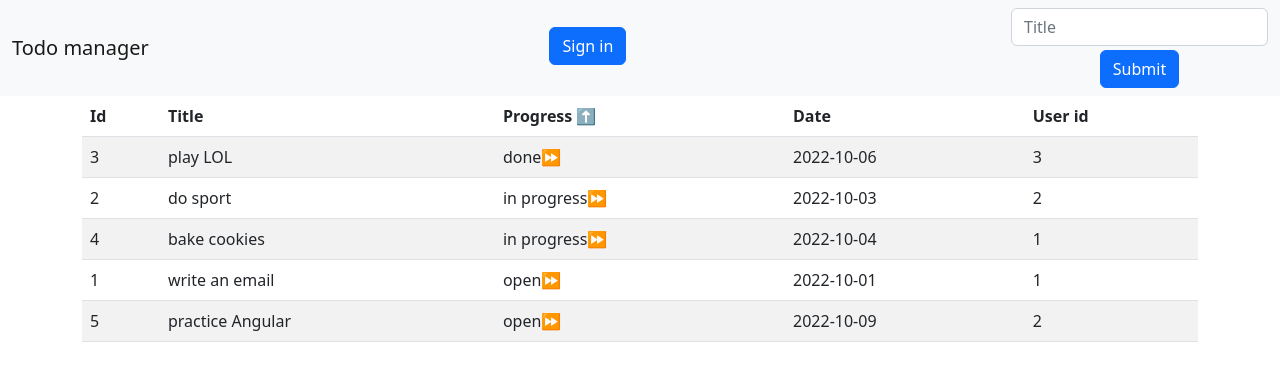
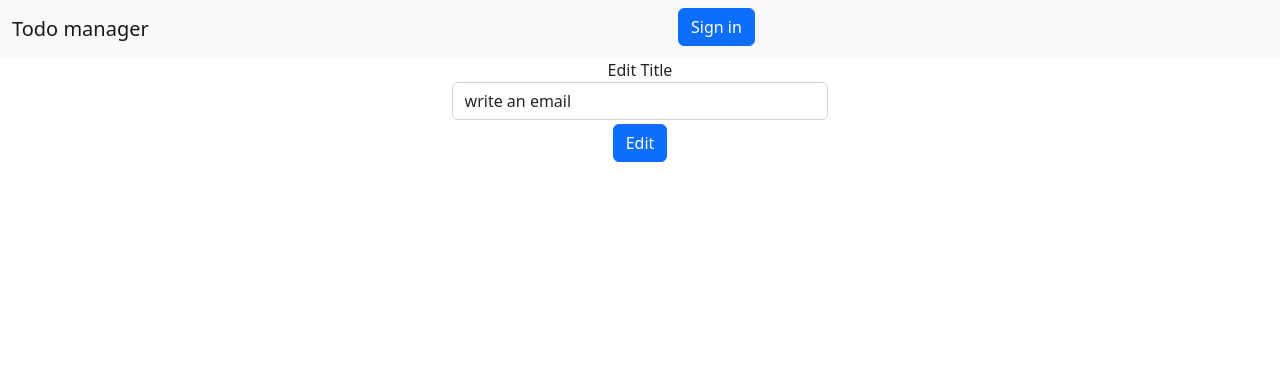
Before and after one commit to vblaskovics/AngularAkademia2022, an Angular app in the folder todo-manager/: page /edit-todo/1 in a window 1280 px wide. Before the commit this address led to /. Shown: the top 380 px of the page. Built offline with nearby package versions, Linux system fonts and the light colour scheme.

Commit message:
edit the todo title and set outh when u signed in

```diff
--- a/todo-manager/src/app/app.component.html
+++ b/todo-manager/src/app/app.component.html
@@ -1,15 +1,2 @@
 <app-navbar (showSignInForm)="receiveShowForm($event)"></app-navbar>
-
-<ng-container *ngIf="showSignInForm">
-
-<app-sign-in-form></app-sign-in-form>
-
-</ng-container>
-
-<ng-container *ngIf="!showSignInForm">
-
-<app-todo-list (item)="passToDetails($event)"></app-todo-list>
-
-</ng-container>
-
-<app-todo-details [details]="details"></app-todo-details>
+<router-outlet></router-outlet>
--- a/todo-manager/src/app/app.component.ts
+++ b/todo-manager/src/app/app.component.ts
@@ -6,15 +6,8 @@ import { Component } from '@angular/core';
   styleUrls: ['./app.component.css']
 })
 export class AppComponent {
-  details: any;
-  subtodoTitle: any;
+
   showSignInForm: boolean = false;
- // title = 'Todo Manager'
-
-
-  passToDetails(event: any) {
-    this.details = event;
-  }
 
   receiveShowForm(showSignInForm: boolean) {
     this.showSignInForm = showSignInForm;
--- /dev/null
+++ b/todo-manager/src/app/components/edit-todo-item/edit-todo-item.component.css
@@ -0,0 +1,5 @@
+input {
+  margin: auto;
+  width: 30%;
+  display: block;
+}
--- /dev/null
+++ b/todo-manager/src/app/components/edit-todo-item/edit-todo-item.component.html
@@ -0,0 +1,23 @@
+<div class="container-fluid text-center ">
+  <form [formGroup]="myForm" (ngSubmit)="onSubmit()">
+    Edit Title
+    <input
+      id="editInput"
+      name="editInput"
+      type="text"
+      class="form-control mb-1"
+      placeholder="Title"
+      formControlName="title"
+    />
+    <div *ngIf="submitted && form['title'].errors">
+      <div class="text-danger" *ngIf="form['title'].errors['required']">
+        Title is required!*
+      </div>
+    </div>
+    <div class="row">
+      <div>
+        <button class="btn btn-primary" (click)="editTodo()">Edit</button>
+      </div>
+    </div>
+  </form>
+</div>
--- /dev/null
+++ b/todo-manager/src/app/components/edit-todo-item/edit-todo-item.component.ts
@@ -0,0 +1,52 @@
+import { Component, OnInit } from '@angular/core';
+import { FormBuilder, FormControl, FormGroup, Validators } from '@angular/forms';
+import { ActivatedRoute } from '@angular/router';
+import { todos } from 'src/app/mock/todo-mock';
+import { Todo } from 'src/app/users-model/todo';
+
+@Component({
+  selector: 'app-edit-todo-item',
+  templateUrl: './edit-todo-item.component.html',
+  styleUrls: ['./edit-todo-item.component.css'],
+})
+export class EditTodoItemComponent implements OnInit {
+  myForm: FormGroup;
+  submitted: boolean = false;
+  idToEdit!: number;
+  todos = todos;
+  todoToEdit: Todo | undefined;
+
+  constructor(fb: FormBuilder, private activatedRoute: ActivatedRoute) {
+    this.myForm = fb.group({
+      title:['', [Validators.required, Validators.minLength(4), Validators.maxLength(15)]],
+    })
+    this.activatedRoute.params.subscribe((data) => {
+      this.idToEdit = data['id'];
+    })
+  }
+
+  ngOnInit(): void {
+   this.todoToEdit = this.todos.find((todo) =>
+      todo.id == this.idToEdit,
+    )
+    console.log(this.todoToEdit?.title);
+    this.myForm.get('title')?.setValue(this.todoToEdit?.title);
+  }
+
+
+  onSubmit(): void {
+    this.submitted = true;
+  }
+
+  get form() {
+    return this.myForm.controls;
+  }
+
+  get todoTitle(): FormControl {
+    return this.myForm.get('title') as FormControl;
+  }
+
+  editTodo() {
+    this.todoToEdit!.title = this.myForm.get('title')?.value;
+  }
+}
--- /dev/null
+++ b/todo-manager/src/app/components/home/home.component.html
@@ -0,0 +1,13 @@
+<ng-container *ngIf="showSignInForm">
+
+<app-sign-in-form></app-sign-in-form>
+
+</ng-container>
+
+<ng-container *ngIf="!showSignInForm">
+
+<app-todo-list (item)="passToDetails($event)"></app-todo-list>
+
+</ng-container>
+
+<app-todo-details [details]="details"></app-todo-details>
--- /dev/null
+++ b/todo-manager/src/app/components/home/home.component.ts
@@ -0,0 +1,21 @@
+import { Component, OnInit } from '@angular/core';
+
+@Component({
+  selector: 'app-home',
+  templateUrl: './home.component.html',
+  styleUrls: ['./home.component.css']
+})
+export class HomeComponent{
+
+  constructor() { }
+
+  details: any;
+  subtodoTitle: any;
+  showSignInForm: boolean = false;
+
+
+  passToDetails(event: any) {
+    this.details = event;
+  }
+
+}
--- a/todo-manager/src/app/components/navbar/navbar.component.html
+++ b/todo-manager/src/app/components/navbar/navbar.component.html
@@ -5,6 +5,7 @@
       Sign in
     </button>
     <form [formGroup]="myForm" (ngSubmit)="onSubmit()">
+      <ng-container *ngIf="isSignedIn()">
         <input
         id="titleInput"
         name="titleInput"
@@ -13,9 +14,10 @@
         placeholder="Title"
         formControlName="title"
         />
-      <button class="btn btn-primary" type="submit">Submit</button>
+        <button class="btn btn-primary" type="submit" >Submit</button>
         <div *ngIf="submitted && form['title'].errors">
           <div class="text-danger" *ngIf="form['title'].errors['required']">
+
             Title is required!*
           </div>
         </div>
@@ -27,6 +29,7 @@
         <small class="text-danger" *ngIf="todoTitle.hasError('maxlength')">
           Title must be maximum 15 character!
         </small>
+      </ng-container>
       </form>
 
     <span class="navbar-brand mb-0 h1" *ngIf="isSignedIn()"
--- a/todo-manager/src/app/components/todo-item/todo-item.component.html
+++ b/todo-manager/src/app/components/todo-item/todo-item.component.html
@@ -4,3 +4,4 @@
     <td (click)="nextProgress()">{{todoItem.progress}}⏩</td>
     <td>{{todoItem.date}}</td>
     <td>{{todoItem.userId}}</td>
+    <td [routerLink]="['/edit-todo/' + todoItem.id]">✏️</td>
--- a/todo-manager/src/app/components/todo-list/todo-list.component.html
+++ b/todo-manager/src/app/components/todo-list/todo-list.component.html
@@ -13,6 +13,7 @@
             </th>
             <th>Date</th>
             <th>User id</th>
+            <th>Edit</th>
           </tr>
         </thead>
         <tbody>
```
Also changed, not shown: todo-manager/src/app/app.module.ts (+8 -3 lines), todo-manager/src/app/components/home/home.component.css (added), 2 other files (tests, documents, lock files or other folders). Lines whose indentation alone changed are shown as unchanged.
